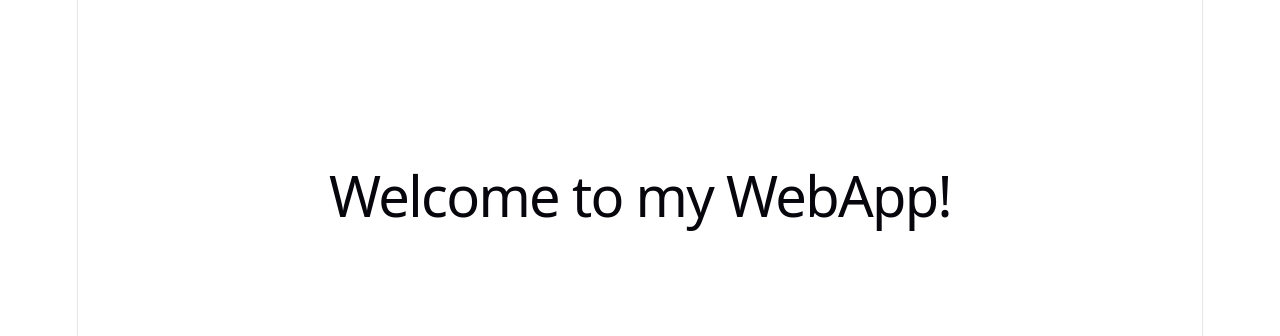
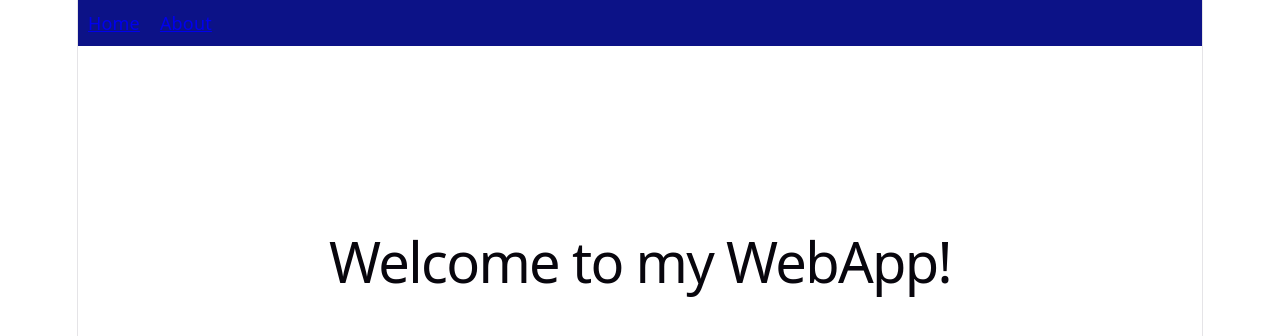
Before and after one commit to marlukkg/ReactProjects, a React (Vite) app in the folder react-hello-world/: page / in a window 1280 px wide. Shown: the top 336 px of the page. Built offline with nearby package versions, Linux system fonts and the light colour scheme.

Commit message:
Move to browserRouter and add navigation

```diff
--- a/react-hello-world/src/main.jsx
+++ b/react-hello-world/src/main.jsx
@@ -1,25 +1,31 @@
-import { StrictMode } from 'react'
+import { StrictMode, useEffect, useState } from 'react'
 import { createRoot } from 'react-dom/client'
-import { createBrowserRouter, RouterProvider } from 'react-router-dom'
+import { createBrowserRouter, RouterProvider, Link, BrowserRouter, Routes, Route, NavLink, Outlet, useLocation } from 'react-router-dom'
 import './index.css'
 import App from './App.jsx'
 import NotFoundPage from './NotFoundPage.jsx'
 import About from './About.jsx'
 
-const router = createBrowserRouter([
-  {
-    path: '/',
-    element: <App />,
-    errorElement: <NotFoundPage />
-  },
-  {
-    path: '/about',
-    element: <About />
-  }
-]);
+
 
 createRoot(document.getElementById('root')).render(
   <StrictMode>
-    <RouterProvider router={router} />
+    <BrowserRouter>
+      <div>
+        {/* Navigation Bar */}
+        <nav style={{ padding: '10px', backgroundColor: '#0c1287', display: 'flex', gap: '20px',  }}>
+          <Link to="/" >Home</Link>
+          <Link to="/about">About</Link>
+        </nav>
+
+        {/* Route Configuration */}
+        <main style={{ padding: '20px' }}>
+          <Routes>
+            <Route path="/" element={<App />} />
+            <Route path="/about" element={<About />} />
+          </Routes>
+        </main>
+      </div>
+    </BrowserRouter>
   </StrictMode>,
 )
```
